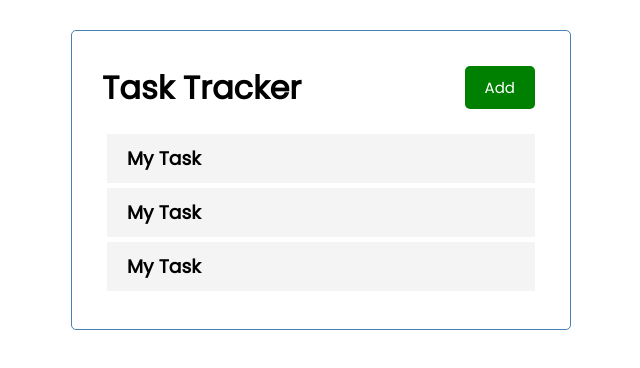
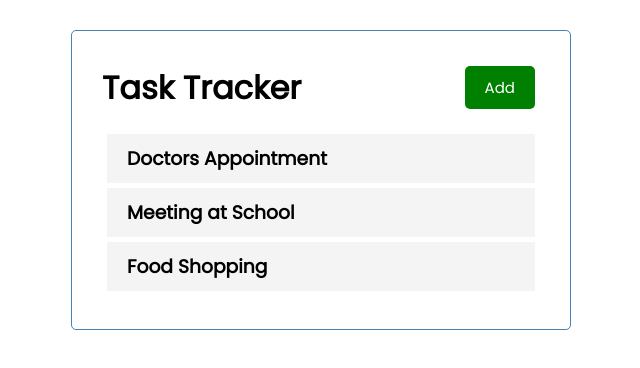
Before and after one commit to darrenm95/react-task-tracker, a React (Create React App) app: page / in a window 1280 px wide. Shown: the top 368 px of the page, without its empty margins (319-959 px from the left). Built offline with nearby package versions, Linux system fonts and the light colour scheme.

Commit message:
Add TaskProp task to use in Task component

```diff
--- a/src/components/Task.tsx
+++ b/src/components/Task.tsx
@@ -1,7 +1,7 @@
-const Task = () => {
+const Task = ({ task }: TaskProp) => {
   return (
     <div className='task'>
-      <h3>My Task</h3>
+      <h3>{task.text}</h3>
     </div>
   );
 };
--- a/src/components/Tasks.tsx
+++ b/src/components/Tasks.tsx
@@ -3,7 +3,7 @@ const Tasks = ({ tasks }: TasksProps): JSX.Element => {
   return (
     <>
       {tasks.map((task) => (
-        <Task />
+        <Task key={task.id} task={task} />
       ))}
     </>
   );
--- a/src/types.d.ts
+++ b/src/types.d.ts
@@ -9,6 +9,10 @@ interface TasksProps {
   tasks: Task[];
 }
 
+interface TaskProp {
+  task: Task;
+}
+
 interface ButtonProps {
   color?: string;
   text: string;
```
